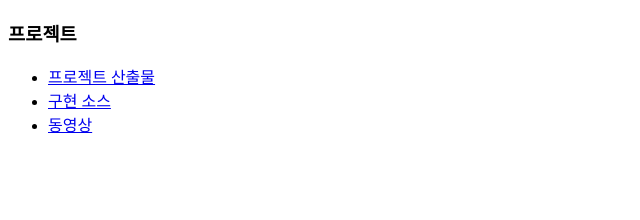
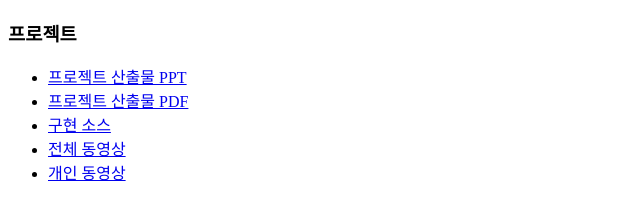
Before and after one commit to Jinuuk/Jinuuk.github.io, a plain HTML site: page index.html in a window 1280 px wide. Shown: the whole page, without its empty margins (0-640 px from the left). Drawn offline with Linux system fonts and the light colour scheme.

Commit message:
2022.10.27

```diff
--- a/index.html
+++ b/index.html
@@ -9,9 +9,11 @@
 <body>
   <h3>프로젝트</h3>
   <ul>
-    <li><a href="/outputs/GREAT.pptx">프로젝트 산출물</a></li>
-    <li><a href="https://github.com/Jinuuk/GREAT.git">구현 소스</a></li>
-    <li><a href="https://www.youtube.com/watch?v=PFDcnkVL-DI">동영상</a></li>
+    <li><a href="/outputs/GREAT.pptx">프로젝트 산출물 PPT</a></li>
+    <li><a href="/outputs/GREAT.pdf">프로젝트 산출물 PDF</a></li>
+    <li><a href="https://github.com/Jinuuk/Project_GREAT">구현 소스</a></li>
+    <li><a href="https://youtu.be/PFDcnkVL-DI">전체 동영상</a></li>
+    <li><a href="https://youtu.be/NdCTiWg63Dc">개인 동영상</a></li>
   </ul>
 </body>
 </html>
```
Also changed, not shown: 1 other file.
